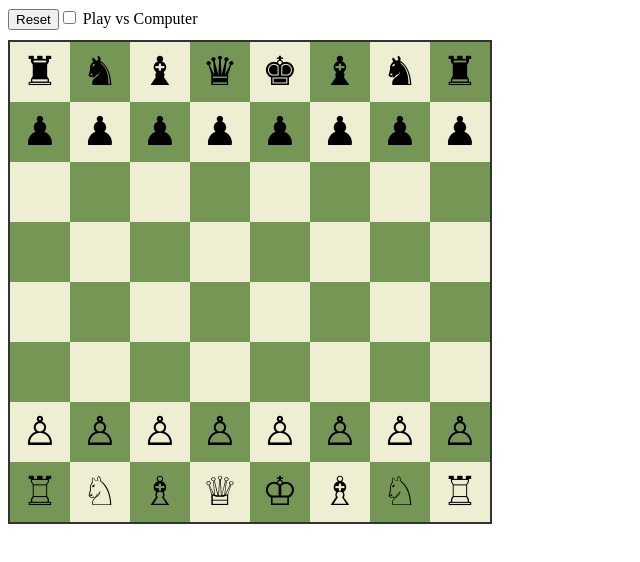
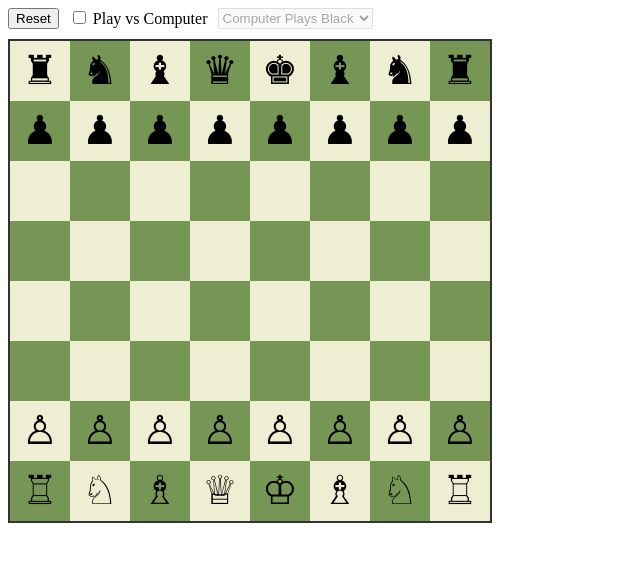
Before and after one commit to Sathishchary/Electron-Angular-App, an Angular app: page / in a window 1280 px wide. Shown: the top 562 px of the page, without its empty margins (0-640 px from the left). Built offline with nearby package versions, Linux system fonts and the light colour scheme.

Commit message:
Fix computer opponent support

```diff
--- a/src/app/chess-game/chess-game.css
+++ b/src/app/chess-game/chess-game.css
@@ -24,4 +24,6 @@
 }
 .controls {
   margin-bottom: 10px;
+  display: flex;
+  gap: 10px;
 }
--- a/src/app/chess-game/chess-game.html
+++ b/src/app/chess-game/chess-game.html
@@ -1,8 +1,12 @@
 <div class="controls">
   <button (click)="resetBoard()">Reset</button>
   <label>
-    <input type="checkbox" [(ngModel)]="vsComputer"> Play vs Computer
+    <input type="checkbox" [(ngModel)]="vsComputer" (change)="onVsComputerChange()"> Play vs Computer
   </label>
+  <select [(ngModel)]="computerColor" (change)="onComputerColorChange()" [disabled]="!vsComputer">
+    <option value="black">Computer Plays Black</option>
+    <option value="white">Computer Plays White</option>
+  </select>
 </div>
 <div class="board">
   <div *ngFor="let row of board; let y = index" class="row">
--- a/src/app/chess-game/chess-game.ts
+++ b/src/app/chess-game/chess-game.ts
@@ -20,6 +20,14 @@ export class ChessGame {
   vsComputer = false;
   computerColor: 'white' | 'black' = 'black';
 
+  onVsComputerChange() {
+    this.maybeComputerMove();
+  }
+
+  onComputerColorChange() {
+    this.maybeComputerMove();
+  }
+
   ngOnInit() {
     this.resetBoard();
   }
@@ -37,6 +45,7 @@ export class ChessGame {
     ];
     this.currentPlayer = 'white';
     this.selected = null;
+    this.maybeComputerMove();
   }
 
   isWhite(piece: Piece) { return piece !== '' && piece === piece.toUpperCase(); }
@@ -71,9 +80,7 @@ export class ChessGame {
       if (moves.some(m => m.to.x === x && m.to.y === y)) {
         this.makeMove(this.selected, {x, y});
         this.selected = null;
-        if (this.vsComputer && this.currentPlayer === this.computerColor) {
-          this.makeComputerMove();
-        }
+        this.maybeComputerMove();
         return;
       }
     }
@@ -96,6 +103,12 @@ export class ChessGame {
     if (moves.length === 0) return;
     const move = moves[Math.floor(Math.random() * moves.length)];
     this.makeMove(move.from, move.to);
+  }
+
+  maybeComputerMove() {
+    if (this.vsComputer && this.currentPlayer === this.computerColor) {
+      this.makeComputerMove();
+    }
   }
 
   getAllMoves(color: 'white' | 'black'): Move[] {
```
